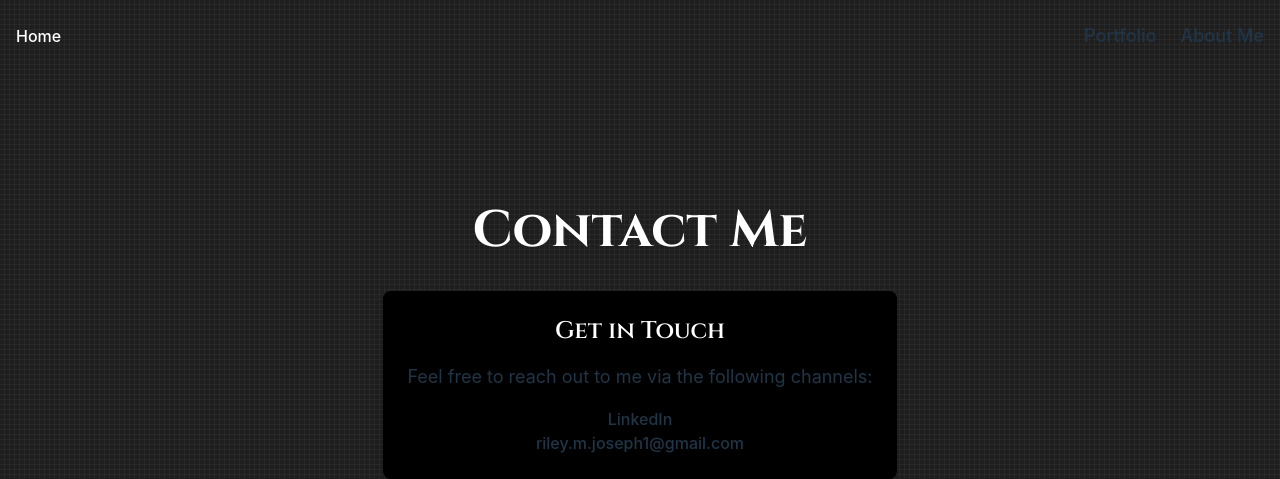
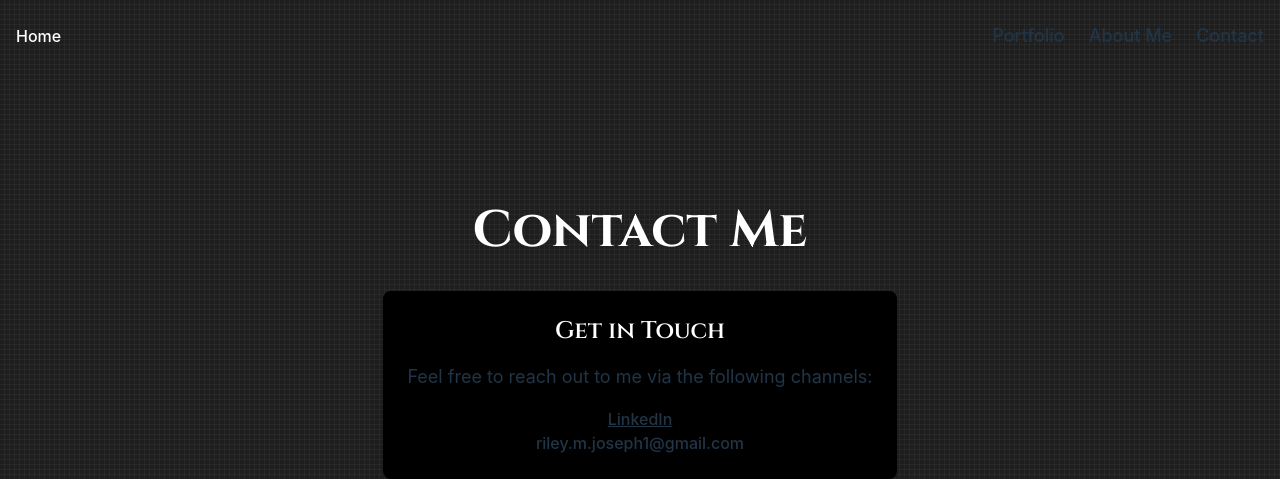
Before and after one commit to RileyJoseph/riley-joseph, a React (Vite) app: page /contact in a window 1280 px wide. Shown: the top 479 px of the page. Built offline with nearby package versions, Linux system fonts and the light colour scheme; a web font is replaced by a local one.

Commit message:
contact/resume

```diff
--- a/src/App.css
+++ b/src/App.css
@@ -232,6 +232,9 @@ html, body {
 
 .contact{
   z-index: 22;
+  .linkedIn{
+    text-decoration: underline;
+  }
 }
 
 .portfolio{
--- a/src/Contact.jsx
+++ b/src/Contact.jsx
@@ -29,7 +29,7 @@ function Contact() {
             <a href="https://www.linkedin.com/in/rileymjoseph/"
               target="_blank"
               rel="noopener noreferrer"
-              className="hover:underline">
+              className="hover:underline linkedIn">
               LinkedIn
             </a>
             <p><a href="mailto:riley.m.joseph1@gmail.com" className="hover:underline">riley.m.joseph1@gmail.com</a></p>
--- a/src/Navigation.jsx
+++ b/src/Navigation.jsx
@@ -19,6 +19,7 @@ const Navbar = () => {
         <ul className="hidden md:flex gap-6 text-lg">
           <li><Link to="/portfolio" className="nav-btn py-2" onClick={handleCloseMenu}>Portfolio</Link></li>
           <li><Link to="/bio" className="nav-btn py-2" onClick={handleCloseMenu}>About Me</Link></li>
+          <li><Link to="/contact" className="nav-btn py-2" onClick={handleCloseMenu}>Contact</Link></li>
         </ul>
 
         {/* Mobile Menu Button */}
```
Also changed, not shown: 1 other file (tests, documents, lock files or other folders).
